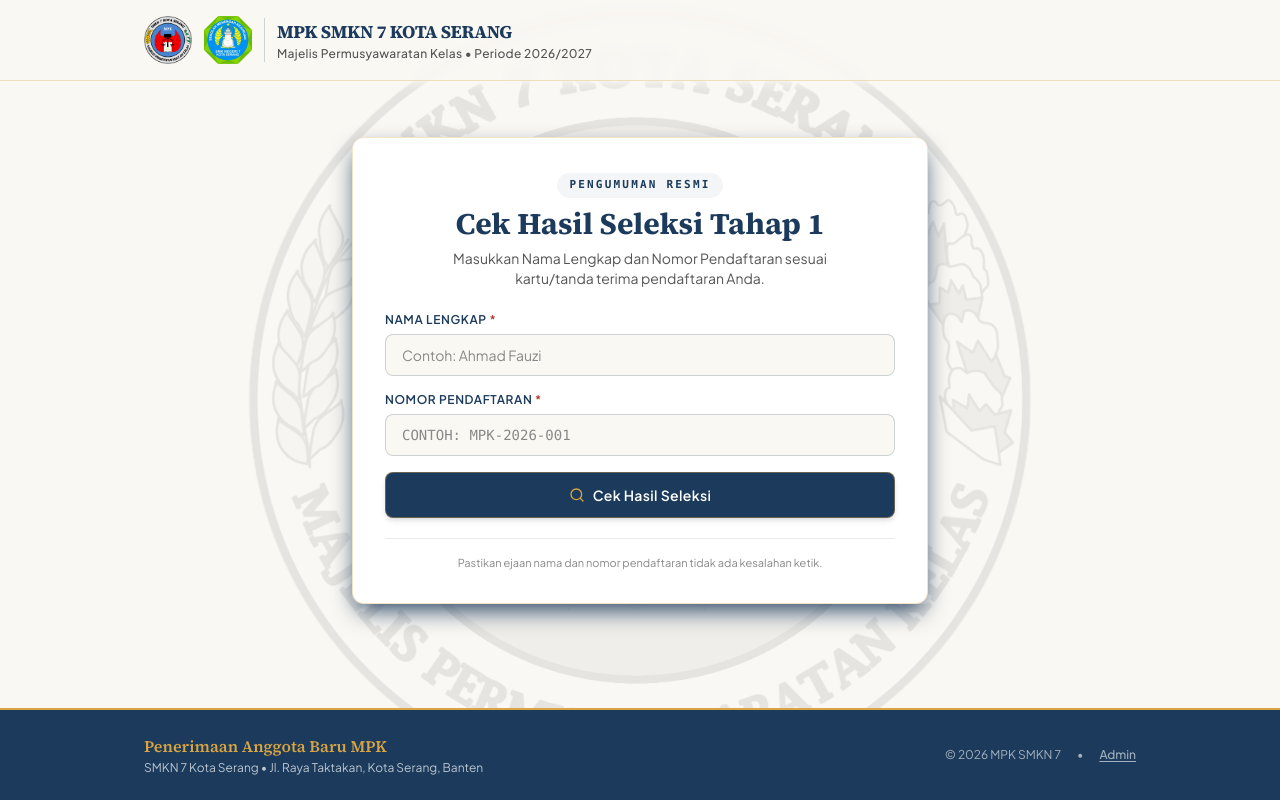
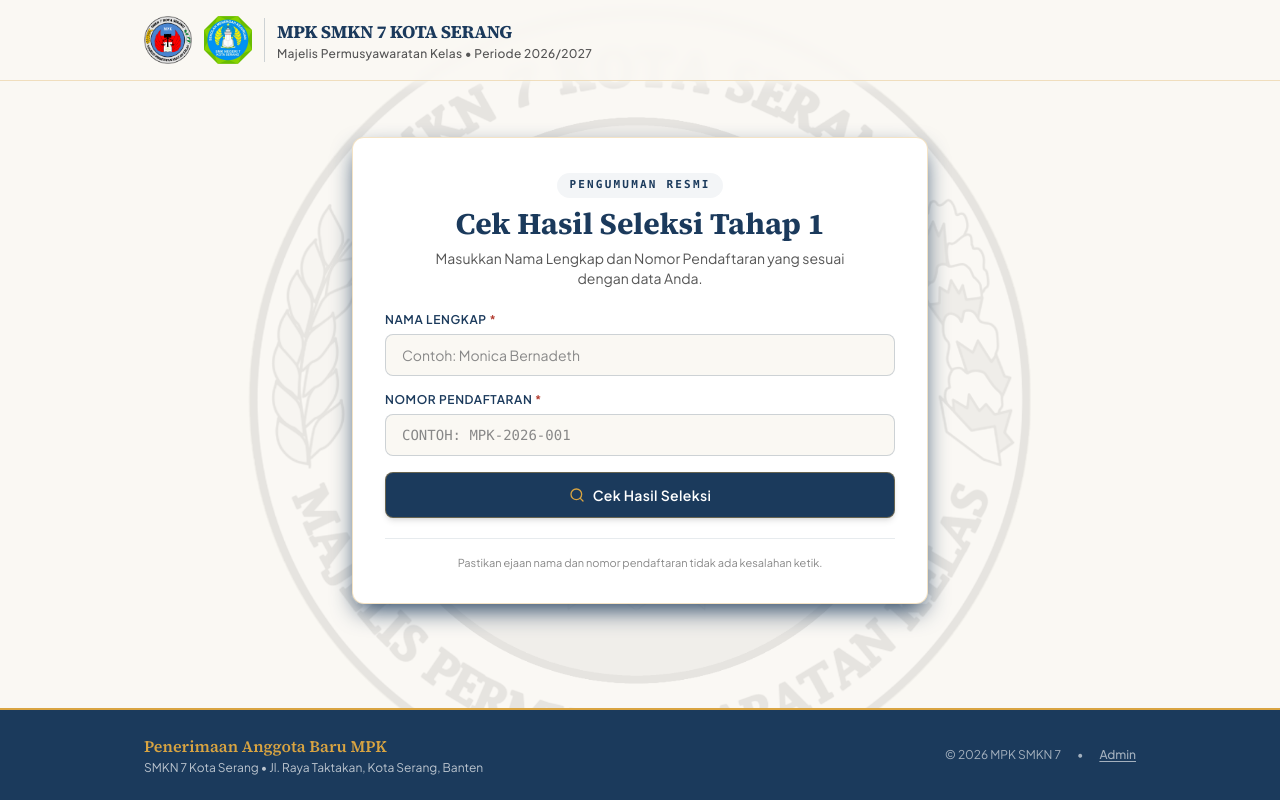
Before and after one commit to upptime993/INFO-MPK-SMKN7, a Next.js app: page / in a window 1280 px wide. Built offline with nearby package versions, Linux system fonts and the light colour scheme.

Commit message:
Update placeholder and instruction text in SearchForm

```diff
--- a/components/SearchForm.tsx
+++ b/components/SearchForm.tsx
@@ -41,7 +41,7 @@ export const SearchForm: React.FC<SearchFormProps> = ({
           Cek Hasil Seleksi Tahap 1
         </h2>
         <p className="text-ink-light text-xs sm:text-sm mt-1.5 max-w-md mx-auto">
-          Masukkan Nama Lengkap dan Nomor Pendaftaran sesuai kartu/tanda terima pendaftaran Anda.
+          Masukkan Nama Lengkap dan Nomor Pendaftaran yang sesuai dengan data Anda.
         </p>
       </div>
 
@@ -54,7 +54,7 @@ export const SearchForm: React.FC<SearchFormProps> = ({
           <input
             id="nama-input"
             type="text"
-            placeholder="Contoh: Ahmad Fauzi"
+            placeholder="Contoh: Monica Bernadeth"
             value={nama}
             onChange={(e) => setNama(e.target.value)}
             disabled={isLoading}
```
